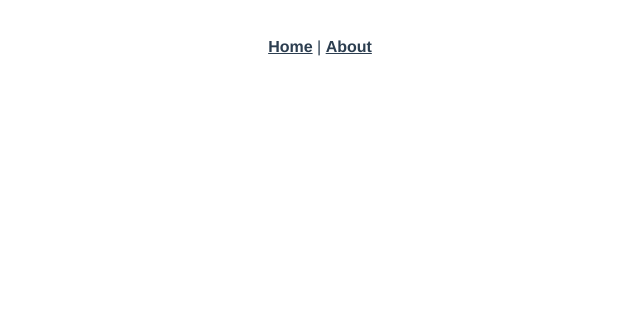
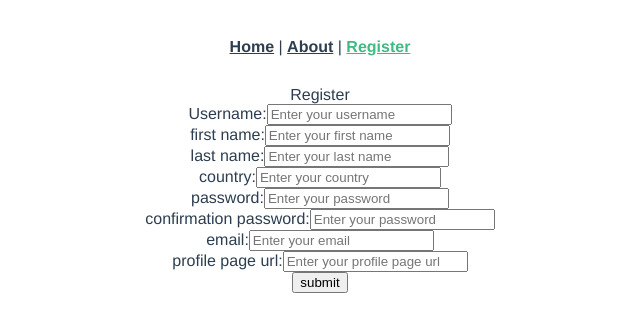
Before and after one commit to SISE-Web-Development-Environments/assignment-3-3-yuval_gal_ass3-1, a Vue app: page /Register in a window 1280 px wide. Shown: the top 332 px of the page, without its empty margins (320-960 px from the left). Built offline with nearby package versions, Linux system fonts and the light colour scheme.

Commit message:
register - to delete :(

```diff
--- a/src/App.vue
+++ b/src/App.vue
@@ -2,7 +2,8 @@
   <div id="app">
     <div id="nav">
       <router-link to="/">Home</router-link> |
-      <router-link to="/about">About</router-link>
+      <router-link to="/about">About</router-link> |
+      <router-link to="/Register">Register</router-link>
     </div>
     <router-view/>
   </div>
--- a/src/router/index.js
+++ b/src/router/index.js
@@ -17,6 +17,11 @@ const routes = [
     // this generates a separate chunk (about.[hash].js) for this route
     // which is lazy-loaded when the route is visited.
     component: () => import(/* webpackChunkName: "about" */ '../views/About.vue')
+  },
+  {
+    path: '/Register',
+    name: 'Register',
+    component: () => import(/* webpackChunkName: "about" */ '../views/Register.vue')
   }
 ]
 
--- /dev/null
+++ b/src/views/Register.vue
@@ -0,0 +1,100 @@
+<template>
+    <div id='register'>
+        Register
+        <form v-on:submit.prevent='handleRegister'>
+            <div>
+                <label for='username'>Username:</label>
+                <input type='text' name='username' id='username' v-model='username' placeholder='Enter your username' required/>
+
+            </div>
+            <div>
+                <label for='first_name'>first name:</label>
+                <input type='text' name='first_name' id='first_name' v-model='first_name' placeholder='Enter your first name' required/>
+
+            </div>
+            <div>
+                <label for='last_name'>last name:</label>
+                <input type='text' name='last_name' id='last_name' v-model='last_name' placeholder='Enter your last name' required/>
+            </div>
+            <div>        <label for='country'>country:</label>
+                <input type='text' name='country' id='country' v-model='country' placeholder='Enter your country' required/>
+            </div>
+            <div>
+                <label for='password'>password:</label>
+                <input type='password' name='password' id='password' v-model='password' placeholder='Enter your password' required/>
+
+            </div>
+            <div>
+                <label for='confirmation_password'>confirmation password:</label>
+                <input type='password' name='confirmation_password' id='confirmation_password' v-model='confirmation_password' placeholder='Enter your password' required/>
+
+            </div>
+            <div>
+                <label for='email'>email:</label>
+                <input type='email' name='email' id='email' v-model='email' placeholder='Enter your email' required/>
+            </div>
+            <div>
+                <label for='profile_page_url'>profile page url:</label>
+                <input type='text' name='profile_page_url' id='profile_page_url' v-model='profile_image_url' placeholder='Enter your profile page url' required/>
+            </div>
+            <input type='submit' value='submit' />
+            <div>
+                <div v-if='validated'>
+                    your last registration input is validated
+                </div>
+                <div v-else-if='errors.length'>
+                    your last registration input is not validated because: {{ errors }}
+                </div>
+            </div>
+        </form>
+    </div>
+
+</template>
+<!-- The Template -->
+
+<!-- The Logic -->
+<script>
+// The Vue instance
+export default {
+  data () {
+    return {
+      username: '',
+      first_name: '',
+      last_name: '',
+      country: '',
+      password: '',
+      confirmation_password: '',
+      email: '',
+      profile_image_url: '',
+      errors: [],
+      validated: false
+    }
+  },
+  methods: {
+    handleRegister: function () {
+      this.errors = []
+      if (this.username.length < 3 || this.username.length > 8) {
+        this.errors.push('message: The username should be between 3 and 8 characters')
+      }
+      if (this.password.length < 5 || this.password.length > 10) {
+        this.errors.push('message: The password should be between 5 and 10 characters')
+      }
+      if (this.password.search(/\d/) === -1) {
+        this.errors.push('message: The password should include at least one number')
+      }
+      if (this.password.match(/^[A-Z,a-z,0-9]*$/)) {
+        this.errors.push('message: The password should include at least one special char')
+      }
+      if (String(this.confirmation_password).localeCompare(String(this.password))) {
+        this.errors.push('message: The password and password confirmation should be the same ')
+      }
+
+      this.validated = (this.errors.length === 0)
+      if (this.validated) {
+        console.log('validated')
+      }
+    }
+  }
+}
+
+</script>
```
